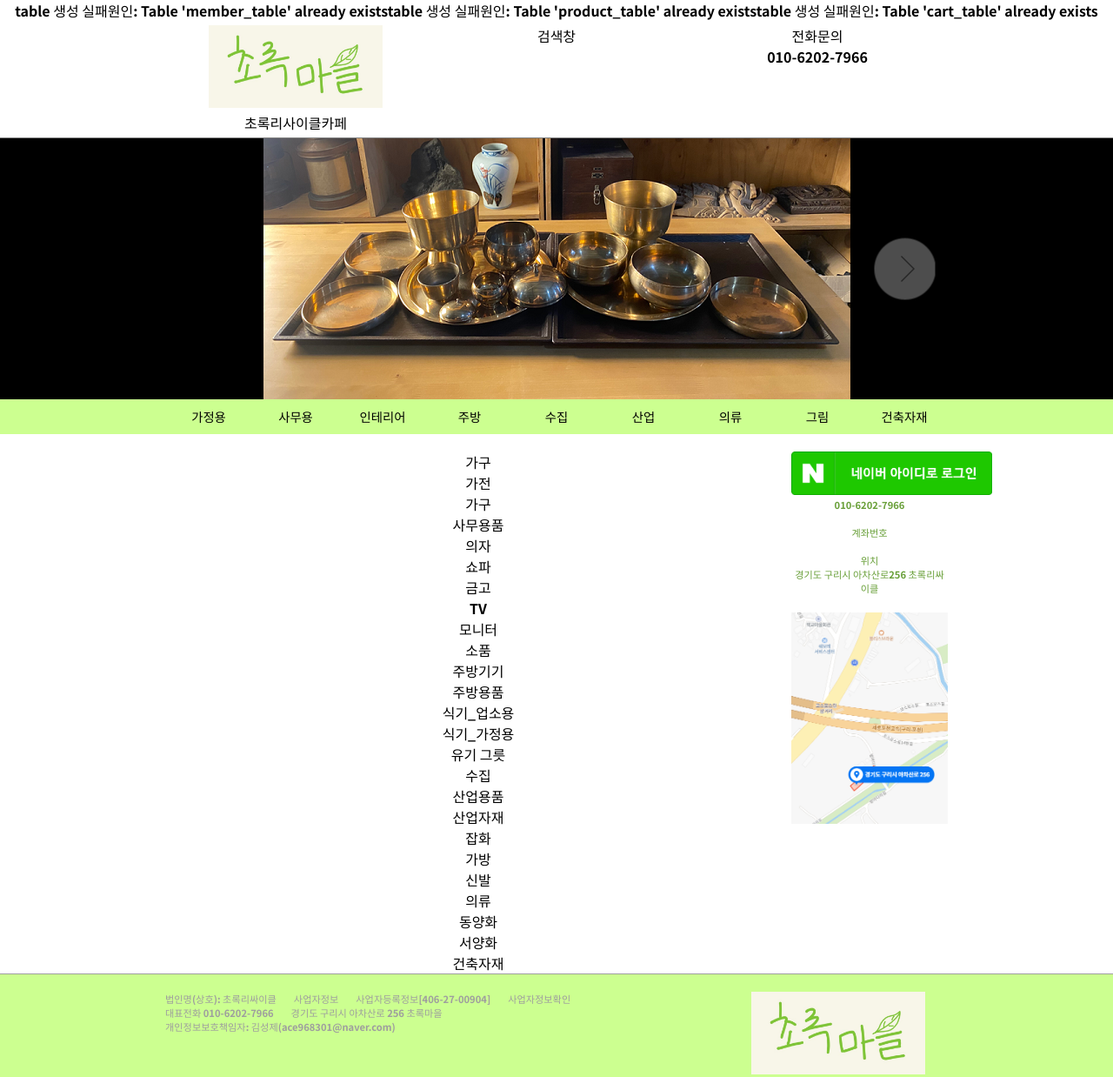
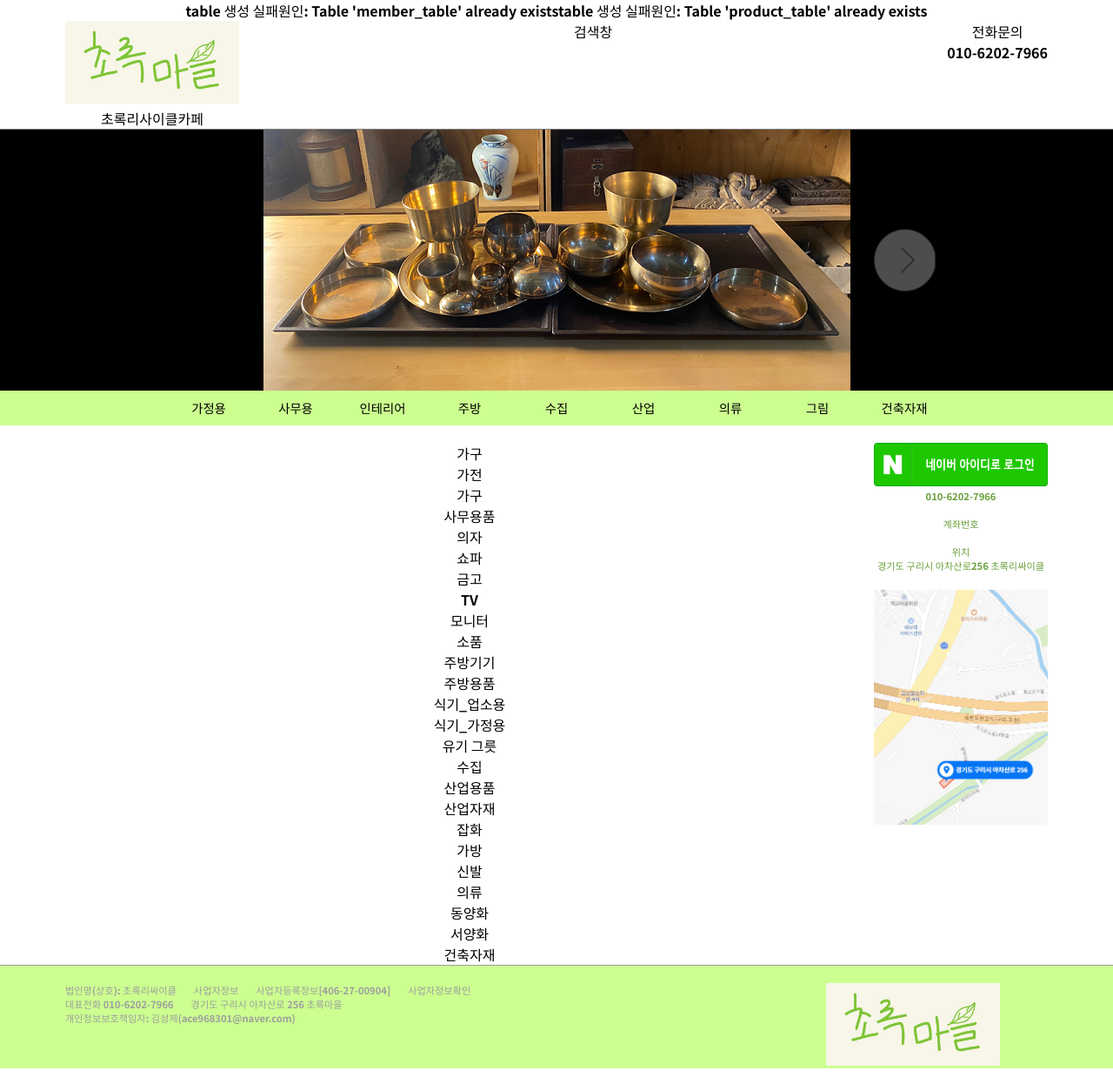
Before and after one commit to dodo0211/Project_greenRecycle, a PHP site: page /project_greenrecycle/ in a window 1280 px wide. Shown: the whole page at 87% size. Run offline with PHP 8.4, Linux system fonts and the light colour scheme; tables that the repository leaves empty hold one stand-in row (values such as "Sample post"); some libraries are stand-ins or nearby versions.

Commit message:
naver api 로그인 접근 토큰 가져오기 및 naver 회원 프로필 가져오기 성공.
member_table 구조 변경
전체 레이아웃 width를 1130px로 고정

```diff
--- a/common/lib/head.php
+++ b/common/lib/head.php
@@ -4,7 +4,7 @@
 <meta name="referrer" content="no-referrer">
 
 <!-- common css -->
-<link rel="stylesheet" href="http://<?php echo $_SERVER['HTTP_HOST']; ?>/Project_greenRecycle/style/main.css?after=31">
+<link rel="stylesheet" href="http://<?php echo $_SERVER['HTTP_HOST']; ?>/Project_greenRecycle/style/main.css?after=32">
 
 <!-- font awesome -->
 <link rel="preconnect" href="https://fonts.gstatic.com">
--- a/common/lib/init_db_create_table.php
+++ b/common/lib/init_db_create_table.php
@@ -48,14 +48,15 @@ function create_table($conn, $table_name){
                     ) ENGINE = InnoDB DEFAULT CHARSET = utf8;";
             break;
         case CART_TABLE:
-            $sql = "CREATE TABLE `cart_table` (
-                        `member_id` varchar(20) not null,
-                        `product_category` varchar(7) not null,
-                        `product_name` varchar(20) not null,
-                        `count` int not null,
-                        constraint `pk_cart_member_id_product_category_name` primary key(`member_id`, `product_category`, `product_name`),
-                        constraint `fk_cart_member_id` foreign key(`member_id`) references `member_table`(`id`) on delete cascade on update cascade,
-                        constraint `fk_cart_product_category_name` foreign key(`product_category`, `product_name`) references `product_table`(`category`, `name`) on delete cascade on update cascade
+            $sql = "CREATE TABLE if not exists `member_table`(
+                      `from` varchar(5) not null,
+                      `id` varchar(10) not null unique,
+                      `name` varchar(6) not null,
+                        `gender` varchar(1) not null,
+                      `phone` varchar(14) not null,
+                        `birthyear` varchar(4) not null,
+                        `date` date not null,
+                      constraint `pk_from_id` primary key(`from`, `id`)
                     ) ENGINE = InnoDB DEFAULT CHARSET = utf8;";
             break;
       default:
--- a/common/lib/init_db_insert.php
+++ b/common/lib/init_db_insert.php
@@ -13,7 +13,7 @@ function insert_init_data($conn, $table_name){
   if($flag == false){
     switch($table_name){
           case MEMBER_TABLE :
-            $sql = "INSERT INTO `member_table` VALUES ('admin', '1234', '송훈일', '01079978395', '주소');";
+            $sql = "INSERT INTO `member_table` VALUES (`self`, 'admin', '송훈일', 'M', '01079978395', '1992', \'".date("Y-m-d")."\');";
             break;
           // case PRODUCT_TABLE :
           //   $sql = "INSERT INTO `product_table` VALUES (null, 'Ca', '제품명 테스트', 1, 1000000,
--- a/common/lib/session.php
+++ b/common/lib/session.php
@@ -3,13 +3,9 @@
 
     // NAVER LOGIN
     define('NAVER_CLIENT_ID', 'nxUB7OJ1tVz_uGQPYbEl');
-    define('NAVER_CLIENT_SECRET', 'nxUB7OJ1tVz_uGQPYbEl');
     define('NAVER_CALLBACK_URL', 'http://localhost/project_greenrecycle/naver_login_callback.php');
 
-    // 네이버 로그인 접근토큰 요청 예제
-    $naver_state = md5(microtime() . mt_rand());
-    $_SESSION['naver_state'] = $naver_state;
-    $naver_login_api_url = "https://nid.naver.com/oauth2.0/authorize?response_type=code&client_id=".NAVER_CLIENT_ID."&redirect_uri=".urlencode(NAVER_CALLBACK_URL)."&state=".$naver_state;
-
-    unset($naver_state);
+    // 네이버 로그인 접근토큰 요청
+    $_SESSION['naver_state'] = md5(microtime() . mt_rand());
+    $naver_login_api_url = "https://nid.naver.com/oauth2.0/authorize?response_type=code&client_id=".NAVER_CLIENT_ID."&redirect_uri=".urlencode(NAVER_CALLBACK_URL)."&state=".$_SESSION['naver_state'];
 ?>
--- a/style/main.css
+++ b/style/main.css
@@ -17,7 +17,7 @@ body {
   flex-direction: column;
   padding: 0;
   margin: 0;
-  min-width: 900px;
+  min-width: 1130px;
 }
 
 body > header,
@@ -64,7 +64,7 @@ a:active {
 }
 
 .common-container {
-  width: 900px;
+  width: 1130px;
   margin: 0 auto;
 }
 
@@ -73,17 +73,17 @@ header {
   font-size: 1em;
 }
 
-header > div {
+header > div.common-container {
   display: flex;
-  padding: 5px 50px;
+  /* padding: 5px 50px; */
 }
 
-header > div > span {
+header > div.common-container > span:nth-child(2) {
   flex-grow: 1;
   flex-basis: 0;
 }
 
-header > div > span a {
+header > div.common-container > span a {
   display: block;
 }
 
@@ -272,12 +272,12 @@ main > div.common-container > span > section > span > a > img {
   }
 }
 
-/* @media screen and (max-width: 1200px) {
+@media screen and (max-width: 1130px) {
   main > div.common-container > span > section > span > a > img {
-    width: 165px;
-    height: 165px;
+    width: 180px;
+    height: 180px;
   }
-} */
+}
 
 main > div.common-container > span > section > span > p {
   flex-grow: 0;
@@ -293,9 +293,9 @@ main > div.common-container > aside {
   color: #689f38;
 }
 
-/* main > div.common-container > aside > div#naver_id_login > img {
+main > div.common-container > aside > div#naver_id_login > a > img {
   max-width: 100%;
-} */
+}
 
 main > div.common-container > aside > div > img#map {
   max-width: 100%;
```
Also changed, not shown: naver_login_callback.php (+11 -7 lines), sql/ddl.sql (+12 -10 lines).
